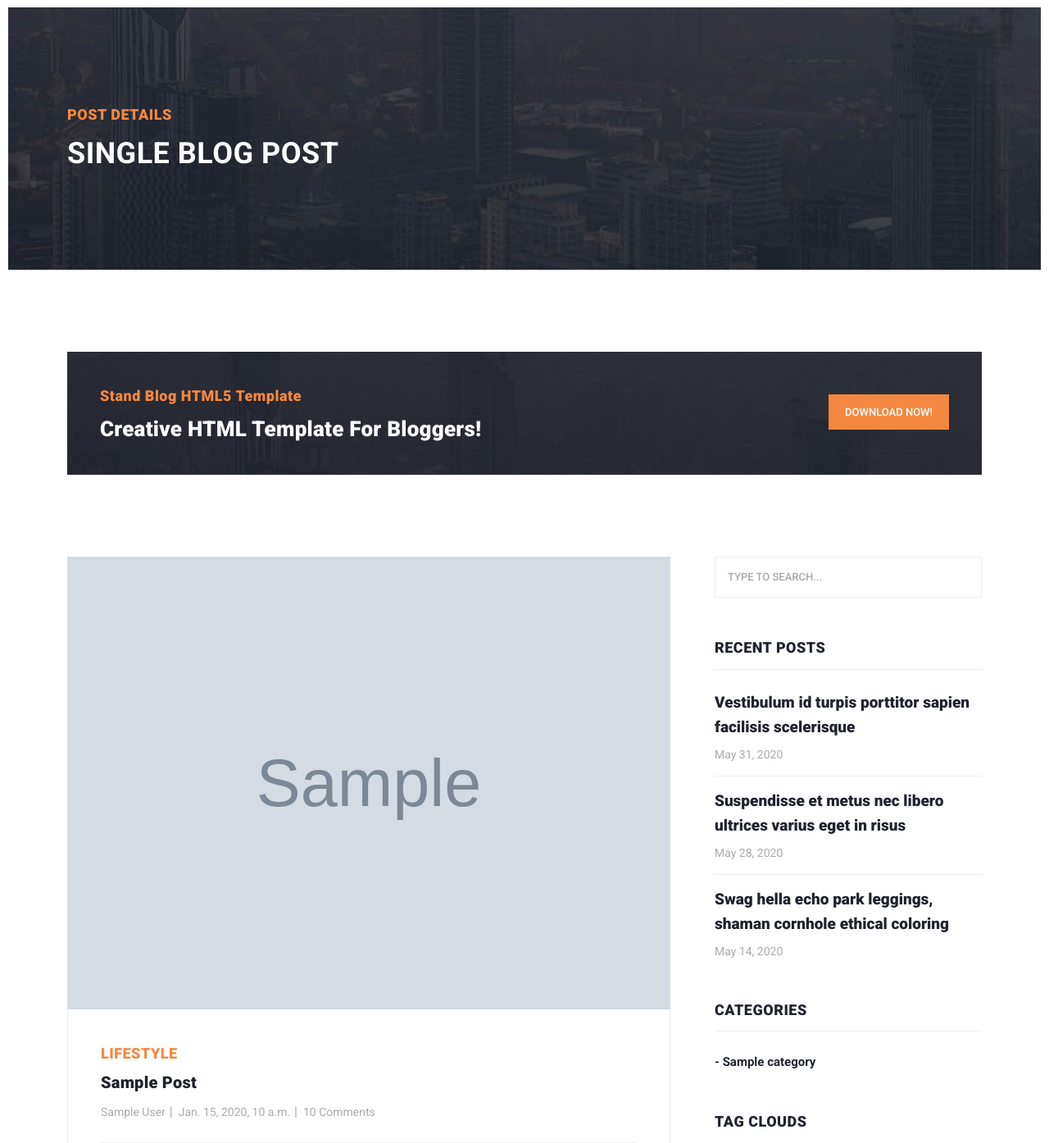
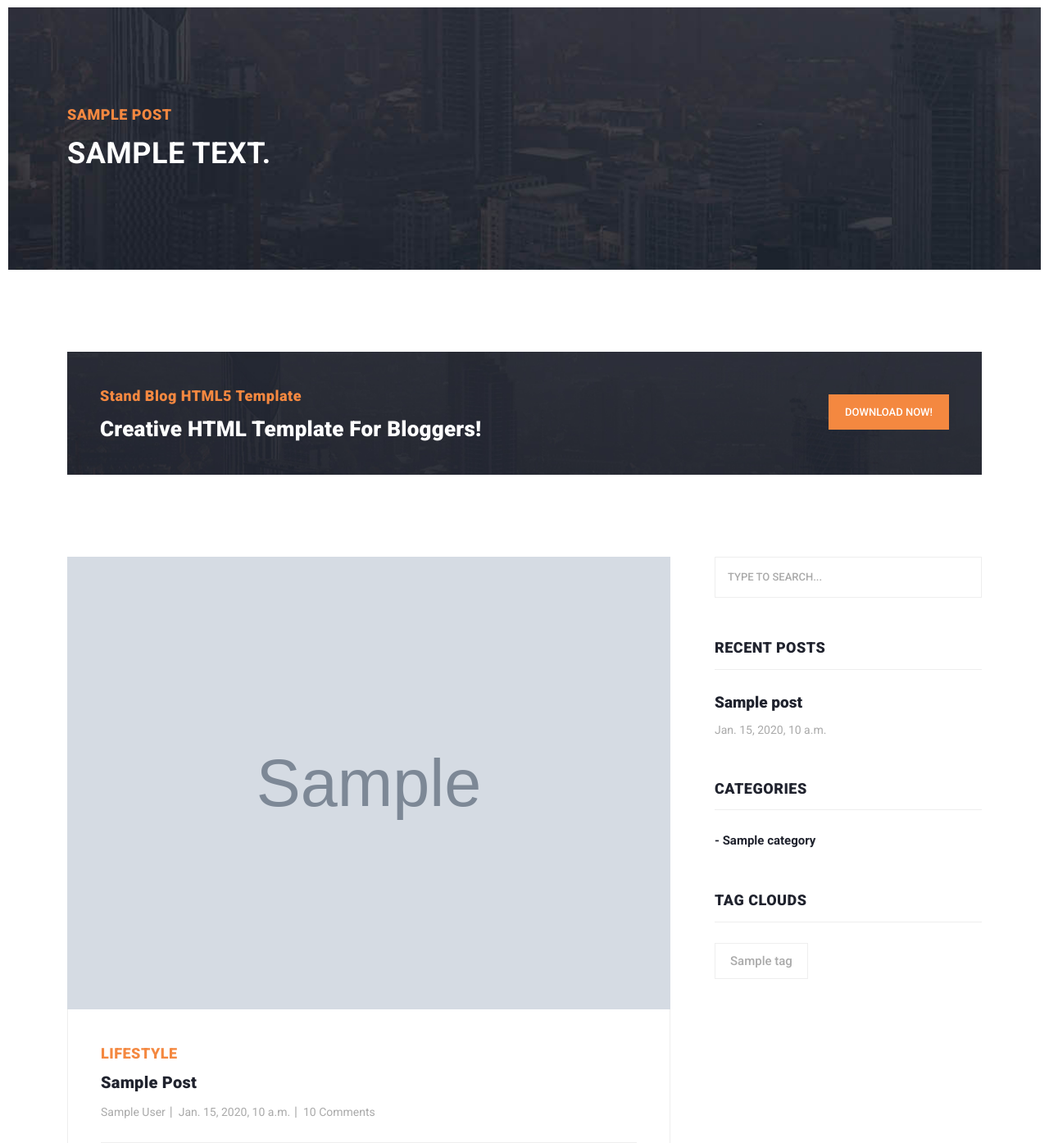
Before and after one commit to peymanng/blog_codeyad, a Django app: template templates/post-details.html in a window 1280 px wide. Shown: the part 101-1495 px from the top of the page at 82% size. Run offline with Django 4.2, Linux system fonts and the light colour scheme; the template is opened without the code that fills it: most values are stand-ins (such as "Sample title", 1, 10 or a date in 2020); grey boxes marked "Sample" are stand-in pictures.

Commit message:
change postdetail page

```diff
--- a/templates/post-details.html
+++ b/templates/post-details.html
@@ -13,8 +13,8 @@
           <div class="row">
             <div class="col-lg-12">
               <div class="text-content">
-                <h4>Post Details</h4>
-                <h2>Single blog post</h2>
+                <h4>{{ post.title }}</h4>
+                <h2>{{ post.description}}</h2>
               </div>
             </div>
           </div>
@@ -66,7 +66,7 @@
                         <li><a href="#">{{ post.pub_date}}</a></li>
                         <li><a href="#">10 Comments</a></li>
                       </ul>
-                      <p>{{ post.body }}</p>
+                      <p>{{ post.body|safe }}</p>
                       <div class="post-options">
                         <div class="row">
                           <div class="col-6">
@@ -188,18 +188,13 @@
                     </div>
                     <div class="content">
                       <ul>
-                        <li><a href="post-details.html">
-                          <h5>Vestibulum id turpis porttitor sapien facilisis scelerisque</h5>
-                          <span>May 31, 2020</span>
-                        </a></li>
-                        <li><a href="post-details.html">
-                          <h5>Suspendisse et metus nec libero ultrices varius eget in risus</h5>
-                          <span>May 28, 2020</span>
-                        </a></li>
-                        <li><a href="post-details.html">
-                          <h5>Swag hella echo park leggings, shaman cornhole ethical coloring</h5>
-                          <span>May 14, 2020</span>
-                        </a></li>
+                          {% for recent_post in recent_posts %}
+                                <li><a href="{% url 'post_detail' recent_post.slug %}">
+                                  <h5>{{ recent_post.title }}</h5>
+                                  <span>{{ recent_post.pub_date}}</span>
+                                </a></li>
+                          {% endfor %}
+
                       </ul>
                     </div>
                   </div>
```
